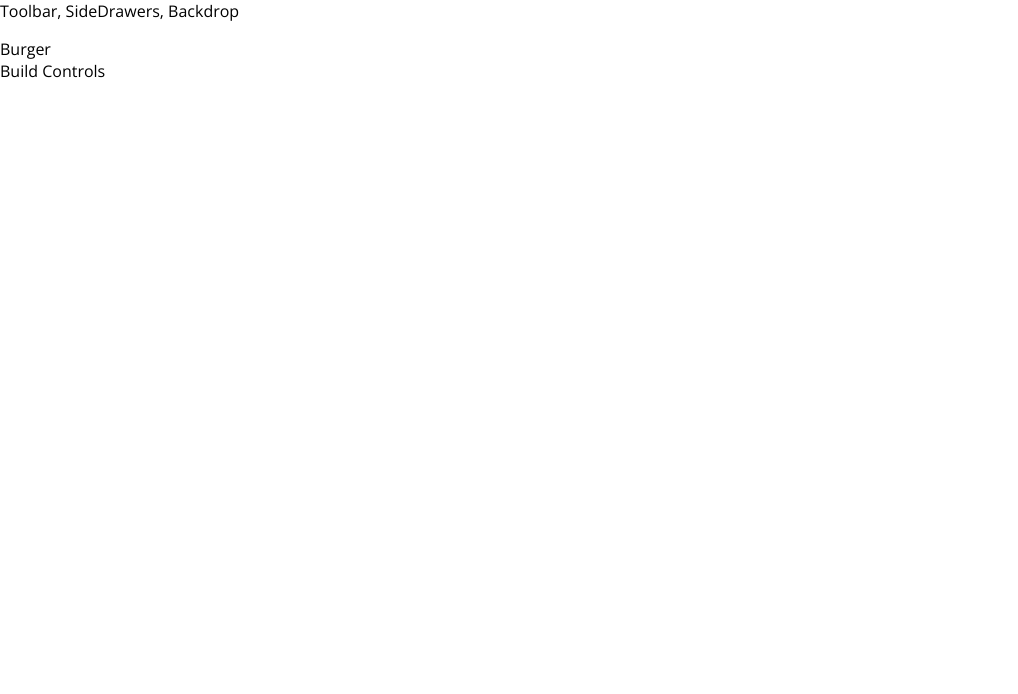
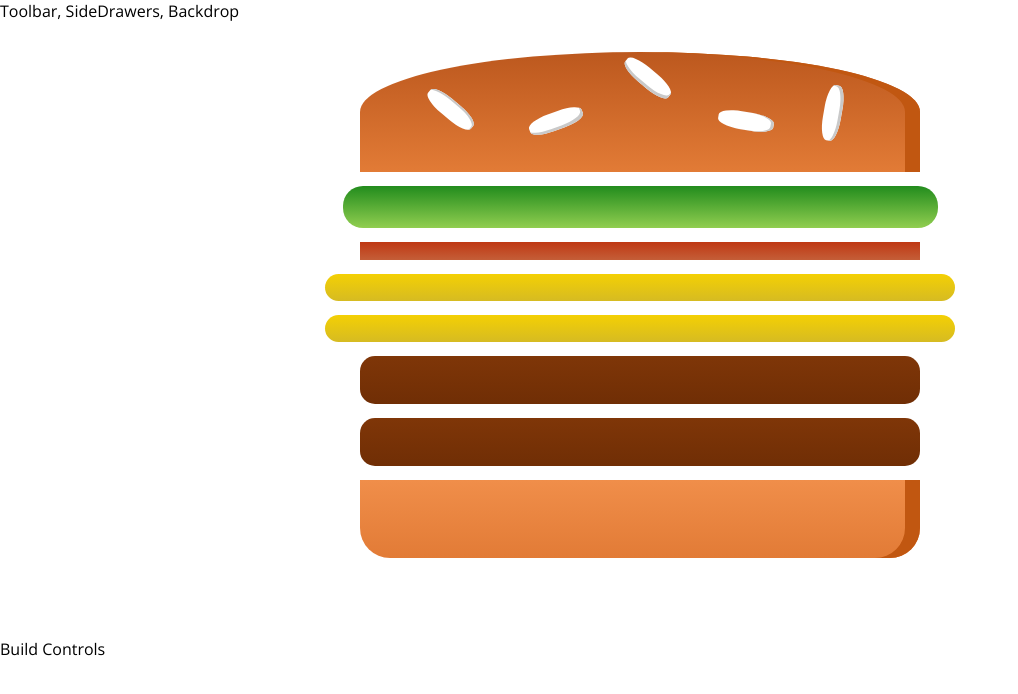
Before and after one commit to stlin/MyBurger, a React (Create React App) app: page / in a window 1280 px wide. Shown: the top 694 px of the page, without its empty margins (0-1018 px from the left). Built offline with nearby package versions, Linux system fonts and the light colour scheme.

Commit message:
Working Burger component

```diff
--- /dev/null
+++ b/src/components/Burger/BurgeIngredient/BurgerIngredient.css
@@ -0,0 +1,112 @@
+.BreadBottom {
+  height: 13%;
+  width: 80%;
+  background: linear-gradient(#f08e4a, #e27b36);
+  border-radius: 0 0 30px 30px;
+  box-shadow: inset -15px 0 #c15711;
+  margin: 2% auto;
+}
+
+.BreadTop {
+  height: 20%;
+  width: 80%;
+  background: linear-gradient(#bc581e, #e27b36);
+  border-radius: 50% 50% 0 0;
+  box-shadow: inset -15px 0 #c15711;
+  margin: 2% auto;
+  position: relative;
+}
+
+.Seeds1 {
+  width: 10%;
+  height: 15%;
+  position: absolute;
+  background-color: white;
+  left: 30%;
+  top: 50%;
+  border-radius: 40%;
+  transform: rotate(-20deg);
+  box-shadow: inset -2px -3px #c9c9c9;
+}
+
+.Seeds1:after {
+  content: "";
+  width: 100%;
+  height: 100%;
+  position: absolute;
+  background-color: white;
+  left: -170%;
+  top: -260%;
+  border-radius: 40%;
+  transform: rotate(60deg);
+  box-shadow: inset -1px 2px #c9c9c9;
+}
+
+.Seeds1:before {
+  content: "";
+  width: 100%;
+  height: 100%;
+  position: absolute;
+  background-color: white;
+  left: 180%;
+  top: -50%;
+  border-radius: 40%;
+  transform: rotate(60deg);
+  box-shadow: inset -1px -3px #c9c9c9;
+}
+
+.Seeds2 {
+  width: 10%;
+  height: 15%;
+  position: absolute;
+  background-color: white;
+  left: 64%;
+  top: 50%;
+  border-radius: 40%;
+  transform: rotate(10deg);
+  box-shadow: inset -3px 0 #c9c9c9;
+}
+
+.Seeds2:before {
+  content: "";
+  width: 100%;
+  height: 100%;
+  position: absolute;
+  background-color: white;
+  left: 150%;
+  top: -130%;
+  border-radius: 40%;
+  transform: rotate(90deg);
+  box-shadow: inset 1px 3px #c9c9c9;
+}
+
+.Meat {
+  width: 80%;
+  height: 8%;
+  background: linear-gradient(#7f3608, #702e05);
+  margin: 2% auto;
+  border-radius: 15px;
+}
+
+.Cheese {
+  width: 90%;
+  height: 4.5%;
+  margin: 2% auto;
+  background: linear-gradient(#f4d004, #d6bb22);
+  border-radius: 20px;
+}
+
+.Salad {
+  width: 85%;
+  height: 7%;
+  margin: 2% auto;
+  background: linear-gradient(#228c1d, #91ce50);
+  border-radius: 20px;
+}
+
+.Bacon {
+  width: 80%;
+  height: 3%;
+  background: linear-gradient(#bf3813, #c45e38);
+  margin: 2% auto;
+}
--- /dev/null
+++ b/src/components/Burger/BurgeIngredient/BurgerIngredient.js
@@ -0,0 +1,38 @@
+import React from 'react';
+import classes from './BurgerIngredient.css'
+
+const burgerIngredient = (props) => {
+    let ingredient = null;
+
+    switch (props.type) {
+        case "bread-bottom":
+        ingredient = <div className="BreadBottom" />;
+        break;
+      case "bread-top":
+        ingredient = (
+          <div className="BreadTop">
+            <div className="Seeds1" />
+            <div className="Seeds2" />
+          </div>
+        );
+        break;
+      case "meat":
+        ingredient = <div className="Meat" />;
+        break;
+      case "cheese":
+        ingredient = <div className="Cheese" />;
+        break;
+      case "bacon":
+        ingredient = <div className="Bacon" />;
+        break;
+      case "salad":
+        ingredient = <div className="Salad" />;
+        break;
+      default:
+        ingredient = null;
+    }
+
+    return ingredient;
+};
+
+export default burgerIngredient;
--- /dev/null
+++ b/src/components/Burger/Burger.css
@@ -0,0 +1,30 @@
+.Burger {
+    width: 100%;
+    margin: auto;
+    height: 250px;
+    overflow: scroll;
+    text-align: center;
+    font-weight: bold;
+    font-size: 1.2rem;
+}
+
+@media (min-width: 500px) and (min-height:400px) {
+    .Burger {
+        width: 350px;
+        height: 300px;
+    }
+}
+
+@media (min-width: 500px) and (min-height:401px) {
+    .Burger {
+        width: 450px;
+        height: 400px;
+    }
+}
+
+@media (min-width: 1000px) and (min-height:700px) {
+    .Burger {
+        width: 700px;
+        height: 600px;
+    }
+}
--- /dev/null
+++ b/src/components/Burger/Burger.js
@@ -0,0 +1,23 @@
+import React from 'react';
+import BurgerIngredient from './BurgeIngredient/BurgerIngredient';
+import './Burger.css';
+
+const burger = (props) => {
+
+    const transformedIngredients = Object.keys(props.ingredients)
+        .map(igKey => {
+            return [...Array(props.ingredients[igKey])].map((_, i) => {
+                return <BurgerIngredient key={igKey + i} type={igKey} />
+            });
+        });
+
+    return (
+        <div className="Burger">
+            <BurgerIngredient type="bread-top"></BurgerIngredient>
+            {transformedIngredients}
+            <BurgerIngredient type="bread-bottom"></BurgerIngredient>
+        </div>
+    );
+};
+
+export default burger;
--- a/src/containers/BurgerBuilder/BurgerBuilder.js
+++ b/src/containers/BurgerBuilder/BurgerBuilder.js
@@ -1,11 +1,22 @@
 import React, { Component } from "react";
 import Aux from "../../hoc/Aux";
+import Burger from "../../components/Burger/Burger";
 
 class BurgerBuilder extends Component {
+    state = {
+        ingredients: {
+            salad: 1,
+            bacon: 1,
+            cheese: 2,
+            meat: 2
+        }
+    }
+
+
     render() {
         return (
             <Aux>
-                <div>Burger</div>
+                <Burger ingredients={this.state.ingredients} />
                 <div>Build Controls</div>
             </Aux>
         );
```
Also changed, not shown: 1 other file (tests, documents, lock files or other folders).
